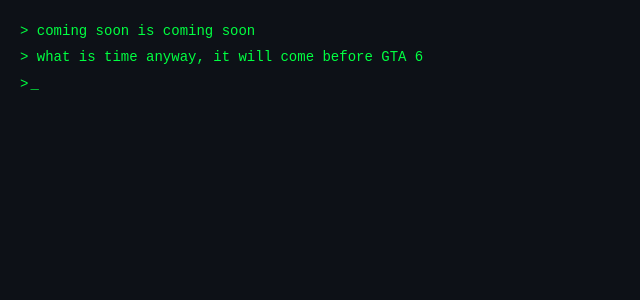
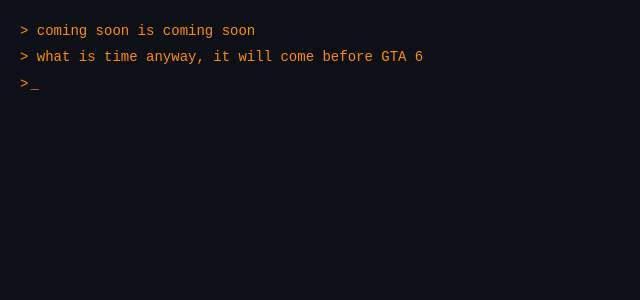
Before and after one commit to Shivam-Bhardwaj/coming-soon-site, a Next.js app: page / in a window 1280 px wide. Shown: the top 300 px of the page, without its empty margins (0-640 px from the left). Built offline with nearby package versions, Linux system fonts and the light colour scheme.

Commit message:
Remove cheesy message and change terminal color to orange

```diff
--- a/app/globals.css
+++ b/app/globals.css
@@ -22,7 +22,7 @@
   width: 100%;
   min-height: 100vh;
   padding: 20px;
-  color: #00ff41;
+  color: #ff8c00;
 }
 
 .terminal {
@@ -41,11 +41,11 @@
 }
 
 .text {
-  color: #00ff41;
+  color: #ff8c00;
 }
 
 .cursor {
-  color: #00ff41;
+  color: #ff8c00;
   animation: blink 1s infinite;
   margin-left: 2px;
 }
--- a/app/page.tsx
+++ b/app/page.tsx
@@ -6,7 +6,6 @@
   '> coming soon is coming soon',
   '> what is time anyway, it will come before GTA 6',
   '> status: slightly better than 404',
-  '> estimated arrival: before heat death of universe',
 ]
 
 export default function Home() {
```
